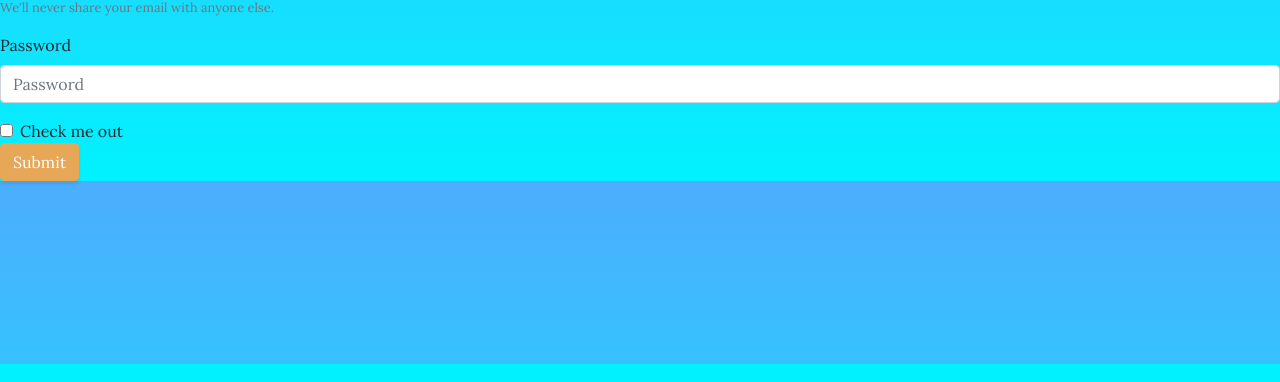
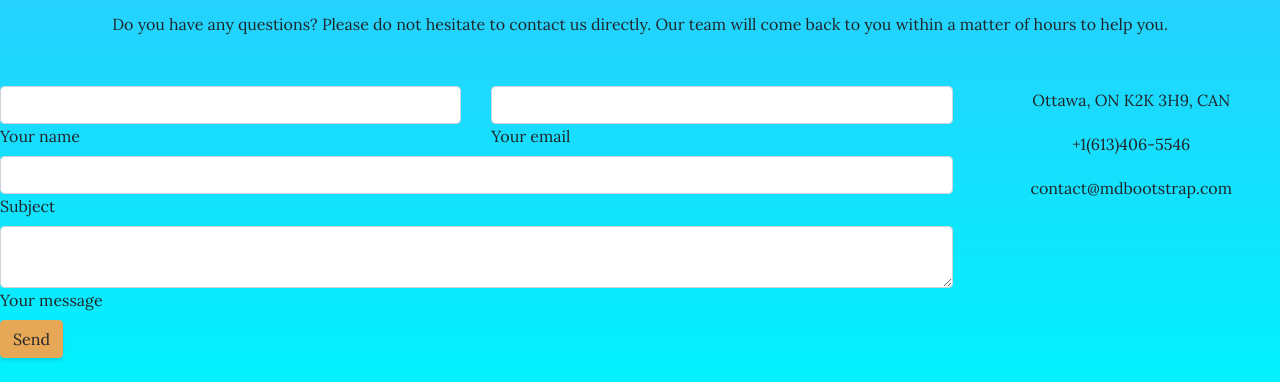
Before and after one commit to gotmygat/Kanata-North-Accounting, a plain HTML site: page contact.html in a window 1280 px wide. Shown: the part 436-818 px from the top of the page. Drawn offline with Linux system fonts and the light colour scheme.

Commit message:
Update contact.html

```diff
--- a/contact.html
+++ b/contact.html
@@ -64,25 +64,99 @@
   <!-- Contact Form For Emails -->
 
 
-<section>
-	<div>
+<!--Section: Contact v.2-->
+<section class="mb-4">
 
-<form>
-  <div class="form-group">
-    <label for="exampleInputEmail1">Email address</label>
-    <input type="email" class="form-control" id="exampleInputEmail1" aria-describedby="emailHelp" placeholder="Enter email">
-    <small id="emailHelp" class="form-text text-muted">We'll never share your email with anyone else.</small>
-  </div>
-  <div class="form-group">
-    <label for="exampleInputPassword1">Password</label>
-    <input type="password" class="form-control" id="exampleInputPassword1" placeholder="Password">
-  </div>
-  <div class="form-check">
-    <input type="checkbox" class="form-check-input" id="exampleCheck1">
-    <label class="form-check-label" for="exampleCheck1">Check me out</label>
-  </div>
-  <button type="submit" class="btn btn-primary">Submit</button>
-</form>
+    <!--Section heading-->
+    <h2 class="h1-responsive font-weight-bold text-center my-4">Contact us</h2>
+    <!--Section description-->
+    <p class="text-center w-responsive mx-auto mb-5">Do you have any questions? Please do not hesitate to contact us directly. Our team will come back to you within
+        a matter of hours to help you.</p>
 
-	</div>
+    <div class="row">
+
+        <!--Grid column-->
+        <div class="col-md-9 mb-md-0 mb-5">
+            <form id="contact-form" name="contact-form" action="mail.php" method="POST">
+
+                <!--Grid row-->
+                <div class="row">
+
+                    <!--Grid column-->
+                    <div class="col-md-6">
+                        <div class="md-form mb-0">
+                            <input type="text" id="name" name="name" class="form-control">
+                            <label for="name" class="">Your name</label>
+                        </div>
+                    </div>
+                    <!--Grid column-->
+
+                    <!--Grid column-->
+                    <div class="col-md-6">
+                        <div class="md-form mb-0">
+                            <input type="text" id="email" name="email" class="form-control">
+                            <label for="email" class="">Your email</label>
+                        </div>
+                    </div>
+                    <!--Grid column-->
+
+                </div>
+                <!--Grid row-->
+
+                <!--Grid row-->
+                <div class="row">
+                    <div class="col-md-12">
+                        <div class="md-form mb-0">
+                            <input type="text" id="subject" name="subject" class="form-control">
+                            <label for="subject" class="">Subject</label>
+                        </div>
+                    </div>
+                </div>
+                <!--Grid row-->
+
+                <!--Grid row-->
+                <div class="row">
+
+                    <!--Grid column-->
+                    <div class="col-md-12">
+
+                        <div class="md-form">
+                            <textarea type="text" id="message" name="message" rows="2" class="form-control md-textarea"></textarea>
+                            <label for="message">Your message</label>
+                        </div>
+
+                    </div>
+                </div>
+                <!--Grid row-->
+
+            </form>
+
+            <div class="text-center text-md-left">
+                <a class="btn btn-primary" onclick="document.getElementById('contact-form').submit();">Send</a>
+            </div>
+            <div class="status"></div>
+        </div>
+        <!--Grid column-->
+
+        <!--Grid column-->
+        <div class="col-md-3 text-center">
+            <ul class="list-unstyled mb-0">
+                <li><i class="fas fa-map-marker-alt fa-2x"></i>
+                    <p>Ottawa, ON K2K 3H9, CAN</p>
+                </li>
+
+                <li><i class="fas fa-phone mt-4 fa-2x"></i>
+                    <p>+1(613)406-5546</p>
+                </li>
+
+                <li><i class="fas fa-envelope mt-4 fa-2x"></i>
+                    <p>contact@mdbootstrap.com</p>
+                </li>
+            </ul>
+        </div>
+        <!--Grid column-->
+
+    </div>
+
 </section>
+<!--Section: Contact v.2-->
```
